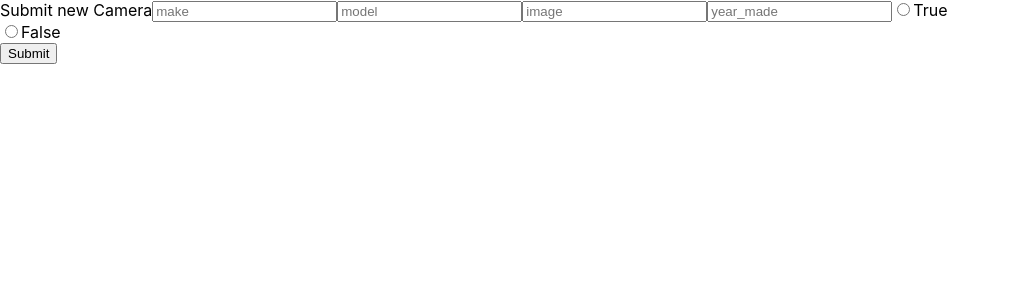
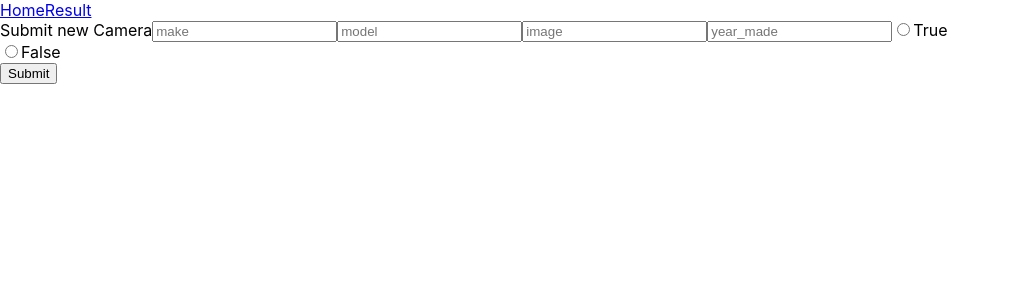
Before and after one commit to franklyhollywood/moviecameras-front-end, a React (Create React App) app: page / in a window 1280 px wide. Shown: the top 300 px of the page, without its empty margins (0-1010 px from the left). Built offline with nearby package versions, Linux system fonts and the light colour scheme.

Commit message:
fixed links added header

```diff
--- a/src/App.js
+++ b/src/App.js
@@ -6,12 +6,13 @@ import {
 } from 'react-router-dom';
 import Result from './Result.js';
 import Input from './Input.js';
+import Header from './Header.js';
 
 export default class App extends Component {
   render() {
     return (
       <div>
-        <Router>
+        <Router> <Header />
                     <Switch>
                         <Route
                             path="/"
--- /dev/null
+++ b/src/Header.js
@@ -0,0 +1,13 @@
+import React, { Component } from 'react'
+import { Link } from 'react-router-dom'
+
+export default class Header extends Component {
+    render() {
+        return (
+            <div>
+                <Link to='/'>Home</Link>
+                <Link to='/Result/'>Result</Link>
+            </div>
+        )
+    }
+}
```
